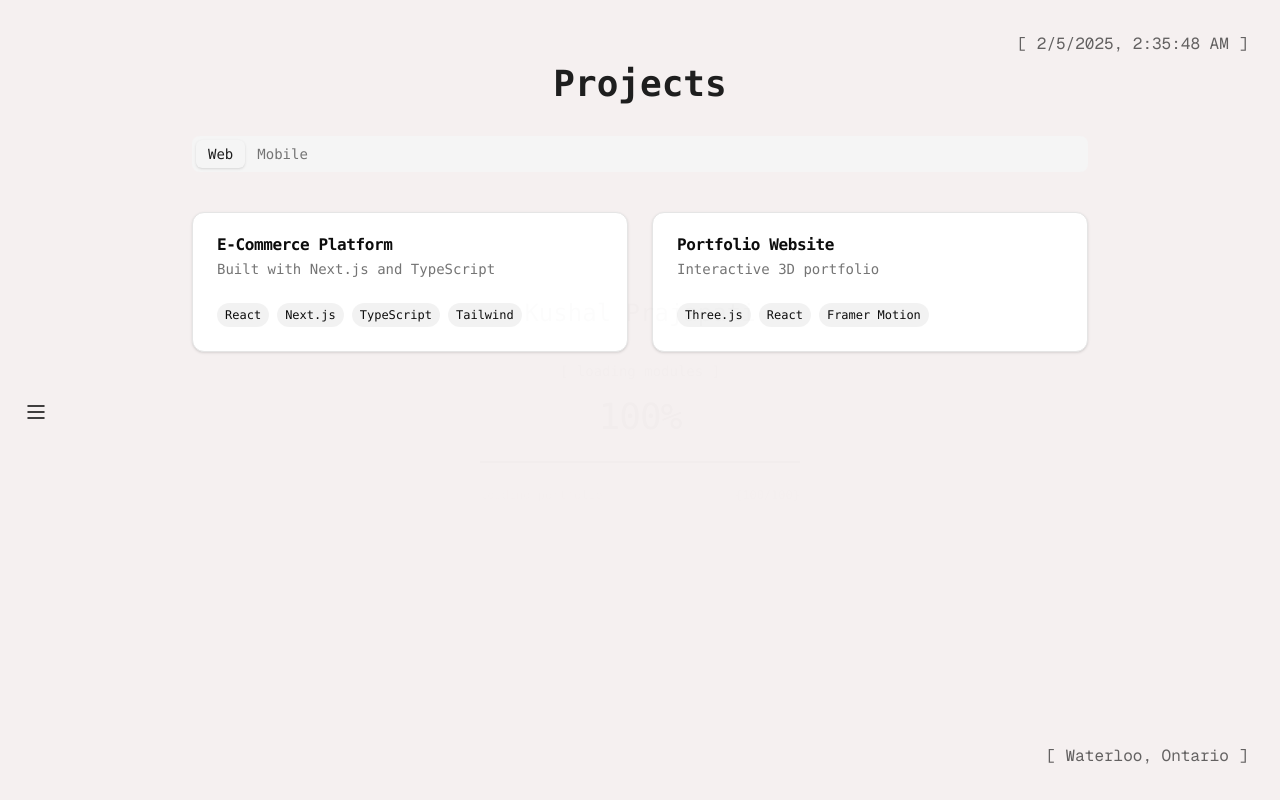
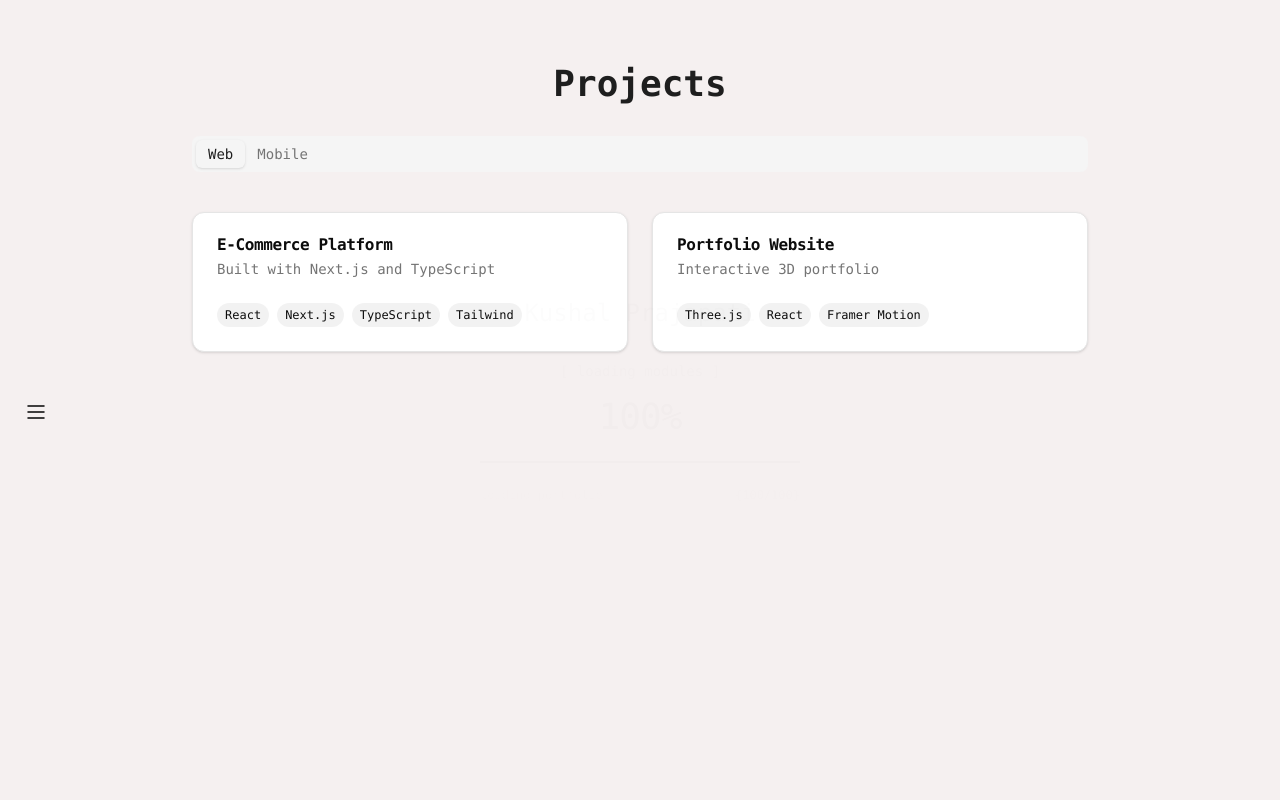
Before and after one commit to KushalPraja/portfolio, a Next.js app: page /projects in a window 1280 px wide. Built offline with nearby package versions, Linux system fonts and the light colour scheme.

Commit message:
feat: add time and location indicators to Home component; remove redundant time logic from Navigation

```diff
--- a/app/page.tsx
+++ b/app/page.tsx
@@ -2,12 +2,34 @@
 import { motion } from "framer-motion";
 import dynamic from "next/dynamic";
 import { GeistMono } from 'geist/font/mono';
+import { useEffect, useState } from 'react';
 
 const Background = dynamic(() => import("@/components/Background"), {
   ssr: false,
 });
 
 export default function Home() {
+  const [time, setTime] = useState("");
+  const [isMobile, setIsMobile] = useState(false);
+
+  useEffect(() => {
+    const updateTime = () => {
+      setTime(new Date().toLocaleString());
+    };
+    updateTime();
+    const interval = setInterval(updateTime, 1000);
+    return () => clearInterval(interval);
+  }, []);
+
+  useEffect(() => {
+    const checkMobile = () => {
+      setIsMobile(window.innerWidth < 768);
+    };
+    checkMobile();
+    window.addEventListener('resize', checkMobile);
+    return () => window.removeEventListener('resize', checkMobile);
+  }, []);
+
   return (
     <>
       <Background />
@@ -35,6 +57,26 @@ export default function Home() {
             COMPUTER ENGINEER
             </motion.p>
         </motion.div>
+
+        {/* Time indicator */}
+        <motion.div
+          initial={{ opacity: 0 }}
+          animate={{ opacity: 1 }}
+          transition={{ duration: 0.6, delay: 0.3 }}
+          className={`fixed ${isMobile ? 'top-4 right-4 text-sm' : 'top-8 right-8 text-md'} text-black/60 hover:text-black transition-colors`}
+        >
+          {time && `[ ${time} ]`}
+        </motion.div>
+
+        {/* Location indicator */}
+        <motion.div
+          initial={{ opacity: 0 }}
+          animate={{ opacity: 1 }}
+          transition={{ duration: 0.6, delay: 0.3 }}
+          className={`fixed ${isMobile ? 'bottom-4 right-4 text-sm' : 'bottom-8 right-8 text-md'} text-black/60 hover:text-black transition-colors`}
+        >
+          [ Waterloo, Ontario ]
+        </motion.div>
       </div>
     </>
   );
--- a/components/Navigation.tsx
+++ b/components/Navigation.tsx
@@ -25,20 +25,9 @@ const itemVariants = {
 
 export default function Navigation() {
   const pathname = usePathname();
-  const [time, setTime] = useState("");
   const [isVisible, setIsVisible] = useState(false);
   const [isMobile, setIsMobile] = useState(false);
 
-  useEffect(() => {
-    const updateTime = () => {
-      setTime(new Date().toLocaleString());
-    };
-    updateTime();
-    const interval = setInterval(updateTime, 1000);
-    return () => clearInterval(interval);
-  }, []);
-
-  // Add check for mobile devices
   useEffect(() => {
     const checkMobile = () => {
       setIsMobile(window.innerWidth < 768);
@@ -145,25 +134,6 @@ export default function Navigation() {
           )}
         </AnimatePresence>
       </div>
-
-      {/* Time and Location - adjusted for mobile */}
-      <motion.div
-        initial={{ opacity: 0 }}
-        animate={{ opacity: 1 }}
-        transition={{ duration: 0.6, delay: 0.3 }}
-        className={`fixed ${isMobile ? 'top-4 right-4 text-sm' : 'top-8 right-8 text-md'} text-black/60 hover:text-black transition-colors`}
-      >
-        {time && `[ ${time} ]`}
-      </motion.div>
-
-      <motion.div
-        initial={{ opacity: 0 }}
-        animate={{ opacity: 1 }}
-        transition={{ duration: 0.6, delay: 0.3 }}
-        className={`fixed ${isMobile ? 'bottom-4 right-4 text-sm' : 'bottom-8 right-8 text-md'} text-black/60 hover:text-black transition-colors`}
-      >
-        [ Waterloo, Ontario ]
-      </motion.div>
     </>
   );
 }
```
